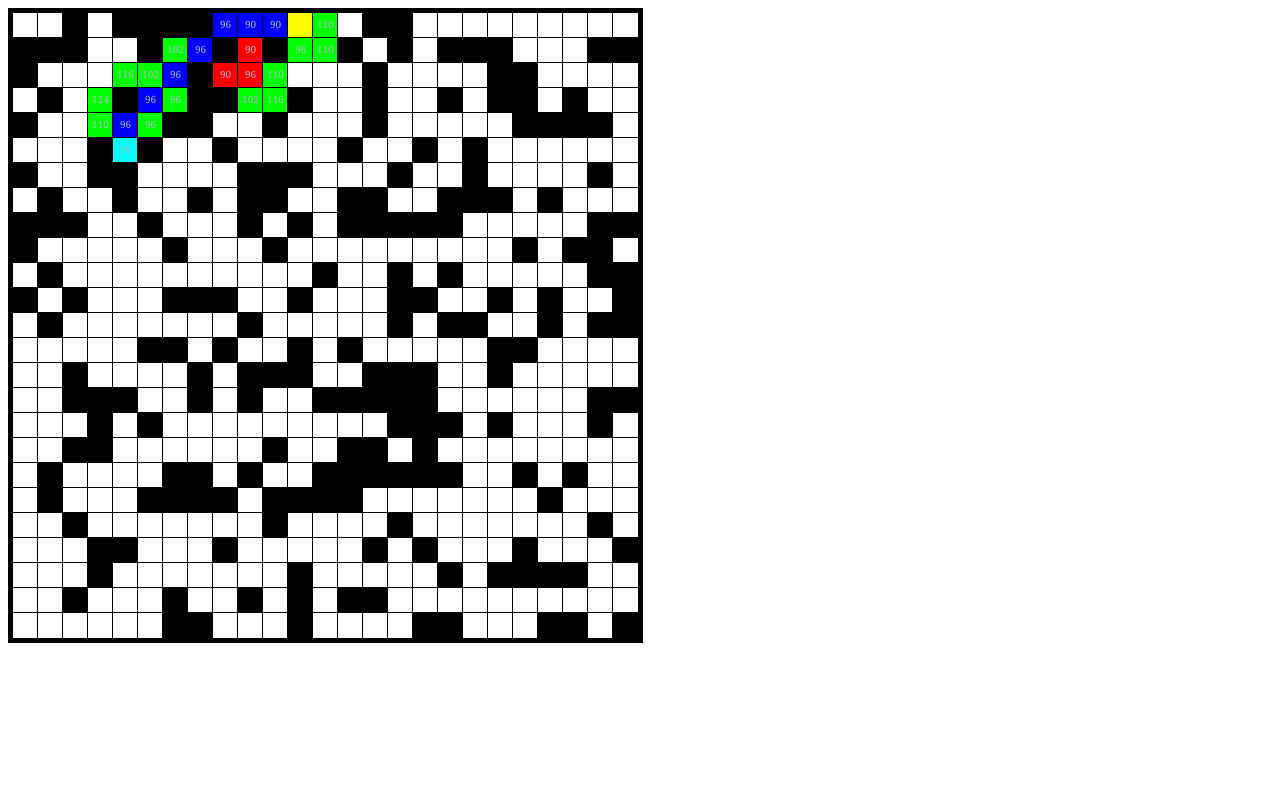
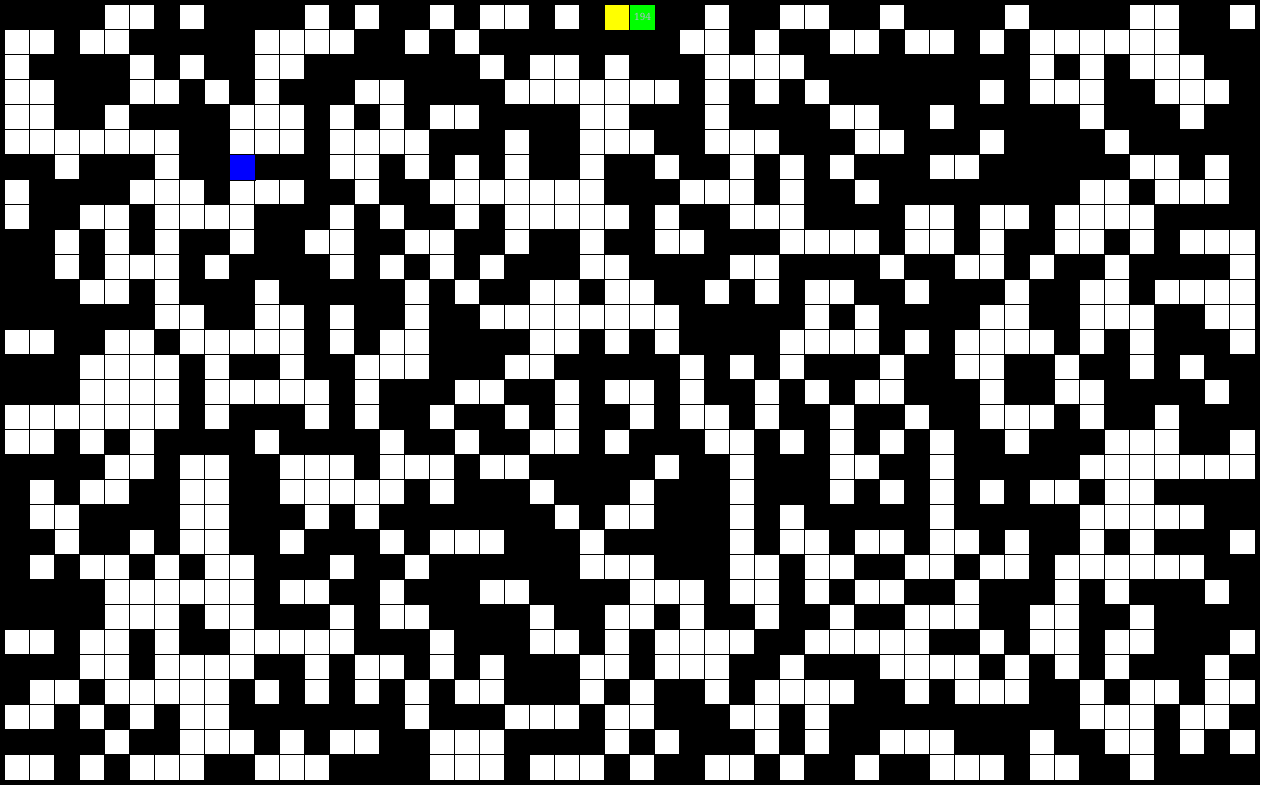
Before and after one commit to jgrabarczyk/path-finding, a website built with webpack: page src/html/index.html in a window 1280 px wide. Built offline with nearby package versions, Linux system fonts and the light colour scheme.

Commit message:
added readme. added settings. refactored redraw

```diff
--- a/src/html/index.html
+++ b/src/html/index.html
@@ -5,6 +5,11 @@
   <meta charset="UTF-8">
   <title>path-finding</title>
   <style>
+    *{
+      margin: 0;
+      padding: 0;
+      box-sizing: border-box;
+    }
     canvas {
       border: 5px solid black;
     }
--- a/src/ts/board.ts
+++ b/src/ts/board.ts
@@ -2,6 +2,11 @@ import { Chunk, ChunkState } from "./chunk";
 import { Grid } from "./grid";
 import { Point } from "./point";
 
+
+interface BoardI {
+  size: [number, number],
+  delay?: number,
+}
 export class Board {
   private grid_: Grid;
   private openChunks_: Chunk[] = [];
@@ -9,38 +14,48 @@ export class Board {
   private startChunk_!: Chunk;
   private goalChunk_!: Chunk;
   private currentChunk_!: Chunk;
+  private delay_: number;
+  private chunksToRedraw_: Chunk[] = [];
 
-  constructor(size: [number, number]) {
-    this.grid_ = new Grid(size);
+  constructor(board: BoardI | [number, number]) {
+    if (Array.isArray(board)) {
+      this.grid_ = new Grid(board);
+      this.delay_ = 0
+    } else {
+      this.grid_ = new Grid(board.size);
+      this.delay_ = board.delay || 0
+    }
   }
 
   public pickRandom(max: number): number {
-    return Math.round(Math.random() * (max - 0) + 0);
+    return Math.round(Math.random() * max);
   }
 
   public setStart(point: Point): void {
     this.startChunk_ = this.grid_.getChunk(point);
     this.startChunk_.state = ChunkState.START;
+    this.addChunkToRedraw(this.startChunk_)
   }
 
   public setGoal(point: Point): void {
     this.goalChunk_ = this.grid_.getChunk(point);
     this.goalChunk_.state = ChunkState.GOAL;
+    this.addChunkToRedraw(this.goalChunk_)
   }
 
   public initialDraw(): void {
     for (let y = 0; y < this.grid_.rows; y++) {
       for (let x = 0; x < this.grid_.columns; x++) {
         const currentChunk = this.grid_.getChunk({ x, y });
-        currentChunk.state = this.canBeObsticle(x, y) ? ChunkState.OBSTACLE : currentChunk.state;
+        currentChunk.state = this.canBeObstacle(x, y) ? ChunkState.OBSTACLE : currentChunk.state;
         currentChunk.draw();
       }
     }
   }
 
-  private canBeObsticle(x: number, y: number): boolean {
+  private canBeObstacle(x: number, y: number): boolean {
     const chunk = this.grid_.getChunk({ x, y })
-    return (Math.random() > 0.65
+    return (Math.random() > 0.45
       && !this.isGoalChunk(chunk)
       && !this.isStartChunk(chunk)
     )
@@ -65,6 +80,7 @@ export class Board {
         if (this.isObstacleOrIsClosed(neighbor)) { return }
 
         neighbor.state = ChunkState.OPEN;
+        this.addChunkToRedraw(neighbor);
 
         if (this.newCostIsNotBetterAndIsAlreadyInOpenChunks(neighbor)) { return; }
 
@@ -77,7 +93,7 @@ export class Board {
     }
   }
 
-  private newCostIsNotBetterAndIsAlreadyInOpenChunks(neighbor: Chunk): boolean{
+  private newCostIsNotBetterAndIsAlreadyInOpenChunks(neighbor: Chunk): boolean {
     return neighbor.homeCost <= this.getNewHomeCost(neighbor) && this.openChunks_.includes(neighbor)
   }
 
@@ -104,13 +120,12 @@ export class Board {
     return chunk.x === this.goalChunk_.x && this.goalChunk_.y == chunk.y
   }
 
-  private async reDraw(delay: number = 150): Promise<void> {
-    await this.delay(delay)
-    for (let y = 0; y < this.grid_.rows; y++) {
-      for (let x = 0; x < this.grid_.columns; x++) {
-        this.grid_.getChunk({ x, y }).draw();
-      }
-    }
+  private async reDraw(delay: number = this.delay_): Promise<void> {
+    await this.delay(delay);
+    this.chunksToRedraw_.forEach(chunk => {
+      chunk.draw();
+    })
+    this.chunksToRedraw_ = [];
   }
 
   private async delay(t: number): Promise<void> {
@@ -146,7 +161,7 @@ export class Board {
     return point.x == this.currentChunk_.x && point.y == this.currentChunk_.y
   }
 
-  private retraceFinalPath() {
+  private getRetracedFinalPath(): Chunk[] {
     let finalPath: Chunk[] = []
     let current: Chunk = this.goalChunk_;
     while (current !== this.startChunk_) {
@@ -157,39 +172,45 @@ export class Board {
     return finalPath.reverse();
   }
 
-  private async printPath(path: Chunk[]) {
+  private async printPath(path: Chunk[]): Promise<void> {
     path.pop()
     for (const chunk of path) {
       chunk.state = ChunkState.PATH
+      this.addChunkToRedraw(chunk);
       await this.reDraw()
     }
   }
 
-  private addCurrentToClosedChunks() {
+  private addCurrentToClosedChunks(): void {
     if (!this.isStartChunk(this.currentChunk_) && !this.isGoalChunk(this.currentChunk_)) {
       this.currentChunk_.state = ChunkState.CLOSED;
+      this.addChunkToRedraw(this.currentChunk_)
     }
     this.closedChunks_.push(this.currentChunk_);
   }
 
-  private finish() {
+  private finish(): void {
     this.currentChunk_.state = ChunkState.GOAL
-    const path: Chunk[] = this.retraceFinalPath();
-    this.printPath(path);
+    this.addChunkToRedraw(this.currentChunk_)
+    this.printPath(this.getRetracedFinalPath());
   }
 
-  private isObstacleOrIsClosed(chunk: Chunk) {
+  private isObstacleOrIsClosed(chunk: Chunk): boolean {
     return chunk.state === ChunkState.OBSTACLE || this.closedChunks_.includes(chunk)
   }
 
-  private getNewHomeCost(neighbor: Chunk) {
+  private getNewHomeCost(neighbor: Chunk): number {
     return this.currentChunk_.homeCost + this.currentChunk_.getDistanceTo(neighbor);
   }
 
-  private setNewCostAndParent(neighbor: Chunk) {
+  private setNewCostAndParent(neighbor: Chunk): void {
     neighbor.homeCost = this.getNewHomeCost(neighbor)
     neighbor.goalCost = neighbor.getDistanceTo(this.goalChunk_)
     neighbor.parent = this.currentChunk_;
   }
 
+
+  private addChunkToRedraw(chunk: Chunk) {
+    this.chunksToRedraw_.push(chunk);
+  }
 }
--- a/src/ts/canvas.ts
+++ b/src/ts/canvas.ts
@@ -1,6 +1,8 @@
+import { BLOCK_SIZE, CANVAS_ELEMENT } from "./settings";
+
 export class Canvas {
-  private canvas_:HTMLCanvasElement = document.getElementById("board") as HTMLCanvasElement;
-  private blockSize_: number = 25;
+  private canvas_:HTMLCanvasElement = CANVAS_ELEMENT as HTMLCanvasElement;
+  private blockSize_: number = BLOCK_SIZE;
 
   protected ctx:CanvasRenderingContext2D =  this.canvas_.getContext("2d") as CanvasRenderingContext2D;
 
--- a/src/ts/chunk.ts
+++ b/src/ts/chunk.ts
@@ -1,29 +1,42 @@
 import { Canvas } from "./canvas";
+import { BASIC_COST, DIAGONAL_COST } from "./settings";
+
+export enum ChunkState {
+  START = '#FFFF00', // yellow
+  EMPTY = '#FFF', // white
+  OPEN = '#00FF00', // green
+  OBSTACLE = '#000000', // black
+  GOAL = '#0000FF', // blue
+  CLOSED = '#FF0000', // red
+  PATH = '#00FFFF', // cyan
+}
 export class Chunk extends Canvas {
-  public goalCost: number= 0
+  public goalCost: number = 0;
   public homeCost: number = 0;
   public parent!: Chunk;
-  get finalCost() {
+  public state = ChunkState.EMPTY;
+
+  get finalCost(): number {
     return this.goalCost + this.homeCost;
   }
 
   constructor(
     public x: number,
     public y: number,
-    public state: ChunkState = ChunkState.EMPTY
   ) {
     super()
   }
 
-  draw() {
+  draw(): void {
     let xPos = this.x * this.blockSize;
     let yPos = this.y * this.blockSize;
 
     this.drawBorder(xPos, yPos, this.blockSize, this.blockSize);
     this.ctx.fillStyle = this.state;
     this.ctx.fillRect(xPos, yPos, this.blockSize, this.blockSize);
-    if (this.finalCost) {
-      // console.log(this.finalCost, '( x: ', this.x, ', y: ', this.y,')');
+
+    if (!this.finalCost) { return; }
+
     this.ctx.strokeStyle = "#000";
     this.ctx.fillStyle = "#abc";
     this.ctx.font = "10px Georgia";
@@ -35,8 +48,8 @@ export class Chunk extends Canvas {
       (yPos + (this.blockSize / 2))
     );
   }
-  }
-  private drawBorder(xPos: number, yPos: number, width: number, height: number, thickness = 1) {
+
+  private drawBorder(xPos: number, yPos: number, width: number, height: number, thickness = 1): void {
     this.ctx.fillStyle = "#000";
     this.ctx.fillRect(
       xPos - thickness,
@@ -46,24 +59,13 @@ export class Chunk extends Canvas {
     );
   }
 
-  getDistanceTo(chunk: Chunk): number {
+  public getDistanceTo(chunk: Chunk): number {
     const distX = Math.abs(this.x - chunk.x);
     const distY = Math.abs(this.y - chunk.y);
-    const cost = distX > distY ? 14 * distY + 10 *  (distX-distY) : 14 * distX + 10 * (distY-distX);
-    return cost
+    return distX > distY ? this.getMovementCost(distX,distY) : this.getMovementCost(distY,distX);
+  }
+
+  private getMovementCost(higherNo: number ,lowerNo:number): number {
+    return DIAGONAL_COST * lowerNo + BASIC_COST * (higherNo - lowerNo)
   }
 }
-
-
-
-
-
-export enum ChunkState {
-  START = '#FFFF00', // yellow
-  EMPTY = '#FFF', // white
-  OPEN = '#00FF00', // green
-  OBSTACLE = '#000000', // blask
-  PATH = '#0000FF', // blue
-  CLOSED = '#FF0000', // red
-  GOAL = '#00FFFF', // cyan
-}
--- a/src/ts/grid.ts
+++ b/src/ts/grid.ts
@@ -5,13 +5,20 @@ export class Grid {
   public body_: Chunk[][];
   private columns_: number;
   private rows_: number;
-  constructor(size: [number, number]) {
-    this.columns_ = size[0]
-    this.rows_ = size[0]
-    this.body_ = this.emptyBoard()
+
+  constructor([columns, rows]: [number, number]) {
+    this.columns_ = columns;
+    this.rows_ = rows;
+    this.body_ = this.emptyBoard();
   }
-  private emptyBoard = () => Array.from(Array(this.rows_), (v: any, index) => this.newLine(index))
-  private newLine = (y: number) => Array.from(Array(this.columns_), (v: any, index) => new Chunk(index, y));
+
+  private emptyBoard(): Chunk[][] {
+    return Array.from(Array(this.rows_), (_, index) => this.newLine(index))
+  }
+
+  private newLine(y: number): Chunk[] {
+    return Array.from(Array(this.columns_), (_, index) => new Chunk(index, y));
+  }
 
   get body(): Chunk[][] {
     return this.body
--- a/src/ts/main.ts
+++ b/src/ts/main.ts
@@ -1,19 +1,22 @@
 import { Board } from "./board";
 import { Canvas } from "./canvas";
+import { BOARD_SIZE } from "./settings";
 
-const canvas = new Canvas()
-const size: [number,number] = [25,25];
-const board = new Board(size);
+const canvas = new Canvas();
+const board = new Board(BOARD_SIZE);
 
-canvas.setCanvasSize(size);
+canvas.setCanvasSize(BOARD_SIZE);
+
 board.setStart({
-    x: board.pickRandom(24),
-    y: board.pickRandom(24)
+    x: board.pickRandom(BOARD_SIZE[0]),
+    y: board.pickRandom(BOARD_SIZE[1])
   });
+
 board.setGoal({
-    x: board.pickRandom(24),
-    y: board.pickRandom(24)
+    x: board.pickRandom(BOARD_SIZE[0]),
+    y: board.pickRandom(BOARD_SIZE[1])
   });
+
 board.initialDraw();
 
-board.findPath()
+board.findPath();
--- /dev/null
+++ b/src/ts/settings.ts
@@ -0,0 +1,8 @@
+export const CANVAS_ELEMENT = document.getElementById("board");
+export const BLOCK_SIZE = 25;
+export const DIAGONAL_COST = 14;
+export const BASIC_COST = 10;
+export const BOARD_SIZE: [number,number] = [
+  Math.floor(window.innerWidth / BLOCK_SIZE) - 1,
+  Math.floor(window.innerHeight / BLOCK_SIZE) -1,
+];
```
Also changed, not shown: src/ts/readme.md (added). Lines whose indentation alone changed are shown as unchanged.
